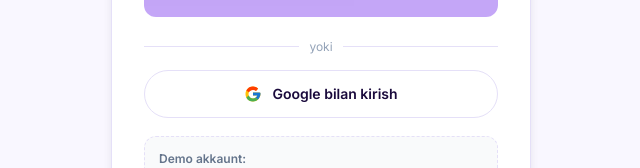
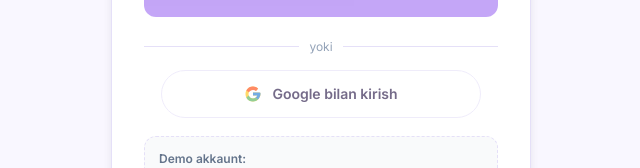
Before and after one commit to soliyevdoston/Ibrohimjon-BMI, a Next.js app in the folder apps/customer/: page /login in a window 1280 px wide. Shown: the part 517-685 px from the top of the page, without its empty margins (319-959 px from the left). Built offline with nearby package versions, Linux system fonts and the light colour scheme; no server answers.

Commit message:
Refactor code structure for improved readability and maintainability

```diff
--- a/apps/customer/app/login/page.tsx
+++ b/apps/customer/app/login/page.tsx
@@ -1,5 +1,5 @@
 'use client';
-import { useState, Suspense, useEffect, useCallback } from 'react';
+import { useState, Suspense, useEffect, useRef, useCallback } from 'react';
 import { useRouter, useSearchParams } from 'next/navigation';
 import Script from 'next/script';
 import { api } from '@/lib/api';
@@ -19,12 +19,22 @@ interface GoogleIdConfig {
   ux_mode?: 'popup' | 'redirect';
   auto_select?: boolean;
 }
+interface GoogleIdButtonOptions {
+  type?: 'standard' | 'icon';
+  theme?: 'outline' | 'filled_blue' | 'filled_black';
+  size?: 'large' | 'medium' | 'small';
+  text?: 'signin_with' | 'signup_with' | 'continue_with' | 'signin';
+  shape?: 'rectangular' | 'pill' | 'circle' | 'square';
+  width?: number;
+  logo_alignment?: 'left' | 'center';
+}
 declare global {
   interface Window {
     google?: {
       accounts: {
         id: {
           initialize: (config: GoogleIdConfig) => void;
+          renderButton: (parent: HTMLElement, options: GoogleIdButtonOptions) => void;
           prompt: () => void;
         };
       };
@@ -48,6 +58,7 @@ function LoginForm() {
   const [loading, setLoading] = useState(false);
   const [error, setError] = useState('');
   const [googleReady, setGoogleReady] = useState(false);
+  const googleBtnRef = useRef<HTMLDivElement | null>(null);
 
   const redirectTo = searchParams.get('redirect') ?? '/home';
 
@@ -97,11 +108,12 @@ function LoginForm() {
     }
   }, [redirectTo, router, setAuth]);
 
-  // Google Identity Services'ni initsializatsiya qilamiz. Tugma bosilganda
-  // akkaunt tanlash oynasi ochiladi.
+  // Google Identity Services'ni initsializatsiya qilamiz va rasmiy
+  // "Continue with Google" tugmasini render qilamiz. Bu tugma bosilganda
+  // akkaunt tanlash popup ochiladi (renderButton'ning ishonchli yo'li).
   useEffect(() => {
     if (!googleReady || !GOOGLE_CLIENT_ID) return;
-    if (!window.google?.accounts?.id) return;
+    if (!window.google?.accounts?.id || !googleBtnRef.current) return;
 
     window.google.accounts.id.initialize({
       client_id: GOOGLE_CLIENT_ID,
@@ -109,13 +121,17 @@ function LoginForm() {
       ux_mode: 'popup',
       auto_select: false,
     });
-  }, [googleReady, handleGoogleCredential]);
-
-  const openGoogleChooser = () => {
-    if (window.google?.accounts?.id) {
-      window.google.accounts.id.prompt();
-    }
-  };
+    googleBtnRef.current.innerHTML = '';
+    window.google.accounts.id.renderButton(googleBtnRef.current, {
+      type: 'standard',
+      theme: 'outline',
+      size: 'large',
+      text: mode === 'register' ? 'signup_with' : 'continue_with',
+      shape: 'pill',
+      logo_alignment: 'left',
+      width: 320,
+    });
+  }, [googleReady, handleGoogleCredential, mode]);
 
   return (
     <div style={{
@@ -232,7 +248,10 @@ function LoginForm() {
           {loading ? 'Yuborilmoqda…' : (mode === 'login' ? 'Kirish' : 'Ro\'yxatdan o\'tish')}
         </button>
 
-        {/* Google sign-in. Tugma faqat GOOGLE_CLIENT_ID sozlangan bo'lsa ko'rinadi. */}
+        {/* Google sign-in — bizning go'zal tugma ko'rinadi, lekin uning ustiga
+            Google'ning rasmiy tugmasi ko'rinmas (opacity:0) qilib qo'yiladi.
+            Foydalanuvchi bizning tugmani bosadi, aslida Google tugmasi bosilgan
+            bo'ladi va akkaunt tanlash popup ochiladi. */}
         {GOOGLE_CLIENT_ID && (
           <>
             <Script
@@ -249,29 +268,42 @@ function LoginForm() {
               <div style={{ flex: 1, height: 1, background: 'var(--border)' }} />
             </div>
 
-            <button
-              type="button"
-              onClick={openGoogleChooser}
-              disabled={loading || !googleReady}
+            <div style={{ position: 'relative', width: '100%', maxWidth: 320, height: 48, margin: '0 auto' }}>
+              {/* Bizning ko'rinadigan tugma */}
+              <div
+                aria-hidden
                 style={{
-                width: '100%',
-                height: 48,
+                  position: 'absolute', inset: 0,
                   display: 'flex', alignItems: 'center', justifyContent: 'center', gap: 10,
                   background: 'var(--surface)',
                   border: '1px solid var(--border)',
                   borderRadius: 999,
-                cursor: googleReady ? 'pointer' : 'wait',
                   fontSize: 14, fontWeight: 600, color: 'var(--text)',
+                  pointerEvents: 'none',
+                  opacity: googleReady ? 1 : 0.6,
                 }}
               >
-              <svg width="18" height="18" viewBox="0 0 48 48" aria-hidden>
+                <svg width="18" height="18" viewBox="0 0 48 48">
                   <path fill="#FFC107" d="M43.6 20.5H42V20H24v8h11.3c-1.7 4.7-6.2 8-11.3 8-6.6 0-12-5.4-12-12s5.4-12 12-12c3.1 0 5.9 1.2 8 3l5.7-5.7C34 6.1 29.3 4 24 4 12.9 4 4 12.9 4 24s8.9 20 20 20 20-8.9 20-20c0-1.3-.1-2.3-.4-3.5z" />
                   <path fill="#FF3D00" d="M6.3 14.7l6.6 4.8C14.7 16 19 13 24 13c3.1 0 5.9 1.2 8 3l5.7-5.7C34 6.1 29.3 4 24 4 16.1 4 9.2 8.4 6.3 14.7z" />
                   <path fill="#4CAF50" d="M24 44c5.2 0 9.9-2 13.4-5.2l-6.2-5.2c-2 1.5-4.6 2.4-7.2 2.4-5.1 0-9.5-3.3-11.2-7.9l-6.5 5C9 39.5 16 44 24 44z" />
                   <path fill="#1976D2" d="M43.6 20.5H42V20H24v8h11.3c-.8 2.3-2.3 4.3-4.1 5.6l6.2 5.2C40 35 44 30 44 24c0-1.3-.1-2.3-.4-3.5z" />
                 </svg>
                 Google bilan kirish
-            </button>
+              </div>
+
+              {/* Rasmiy Google tugmasi — ko'rinmas, lekin click qabul qiladi */}
+              <div
+                ref={googleBtnRef}
+                style={{
+                  position: 'absolute', inset: 0,
+                  width: '100%', height: '100%',
+                  opacity: 0,
+                  display: 'flex', justifyContent: 'center', alignItems: 'center',
+                  cursor: googleReady ? 'pointer' : 'wait',
+                }}
+              />
+            </div>
           </>
         )}
 
```
Also changed, not shown: 1 other file (tests, documents, lock files or other folders). Lines whose indentation alone changed are shown as unchanged.
